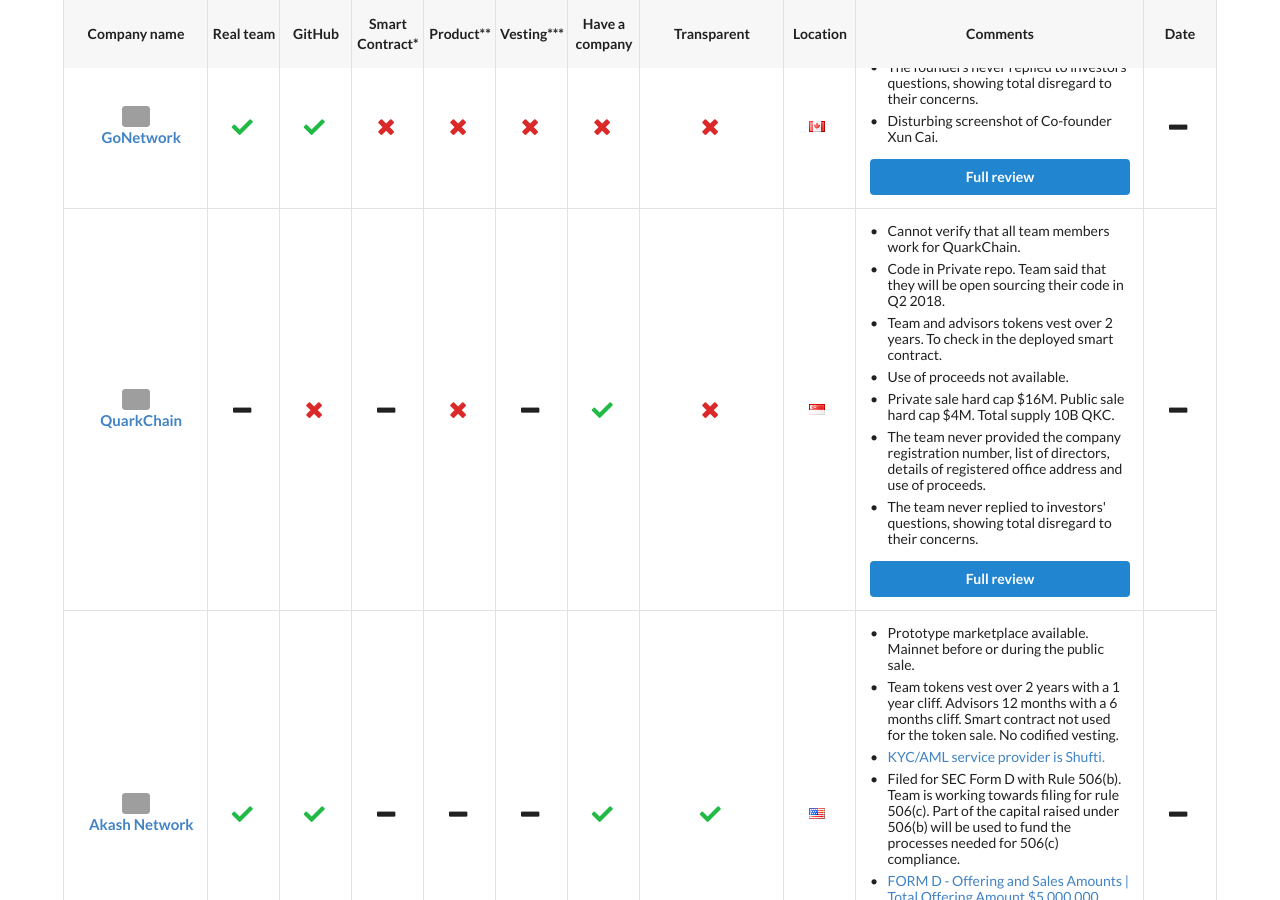
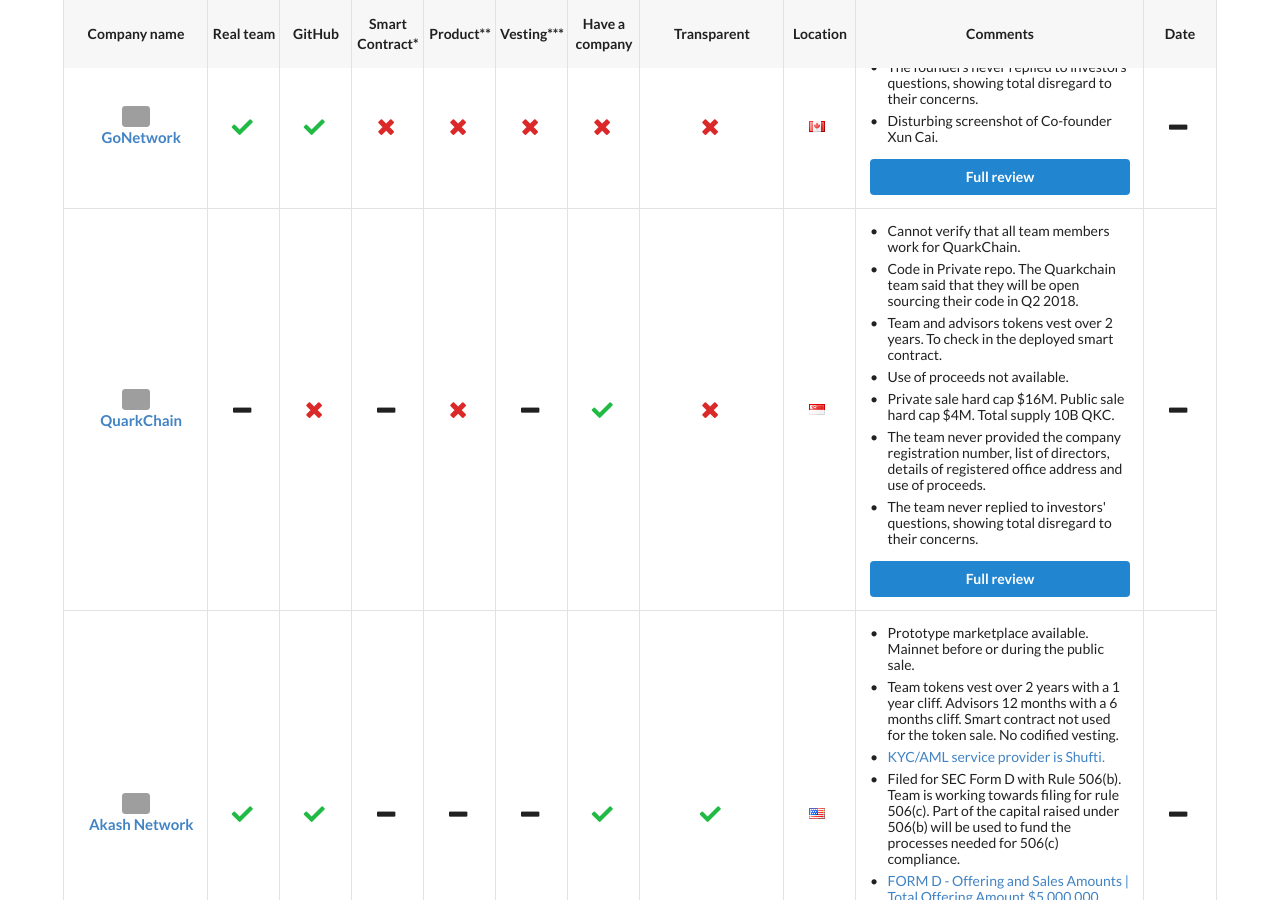
Before and after one commit to ico-check/ico-check, a Jekyll site: the page built from index.md, in a window 1280 px wide and 900 px high, scrolled down 736 px. Built offline with Jekyll 4.4.1, drawn with Linux system fonts in a browser that asks for light colours; nearby versions of some CDN libraries; grey boxes are pictures that could not be loaded.

Commit message:
75-quarkchain-ico-check
Comment update

```diff
--- a/_data/active-future-icos.yml
+++ b/_data/active-future-icos.yml
@@ -31,7 +31,7 @@
   location: Singapore
   comments:
     - content: Cannot verify that all team members work for QuarkChain.
-    - content: Code in Private repo. Team said that they will be open sourcing their code in Q2 2018.
+    - content: Code in Private repo. The Quarkchain team said that they will be open sourcing their code in Q2 2018.
     - content: Team and advisors tokens vest over 2 years. To check in the deployed smart contract.
     - content: Use of proceeds not available.
     - content: Private sale hard cap $16M. Public sale hard cap $4M. Total supply 10B QKC.
```
